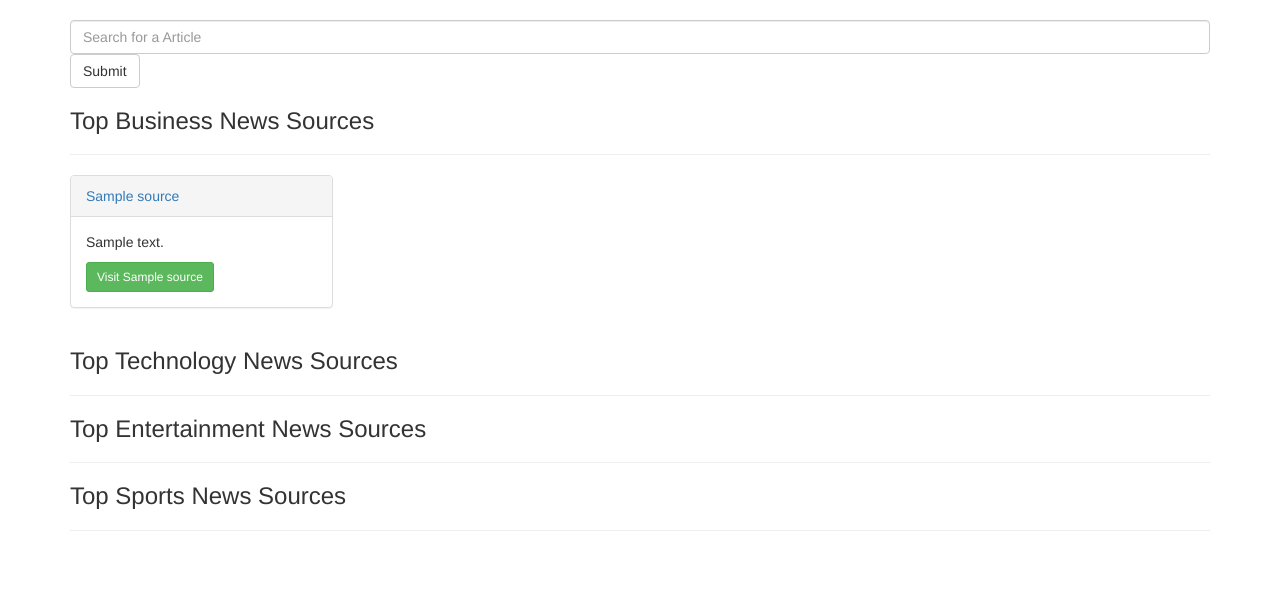
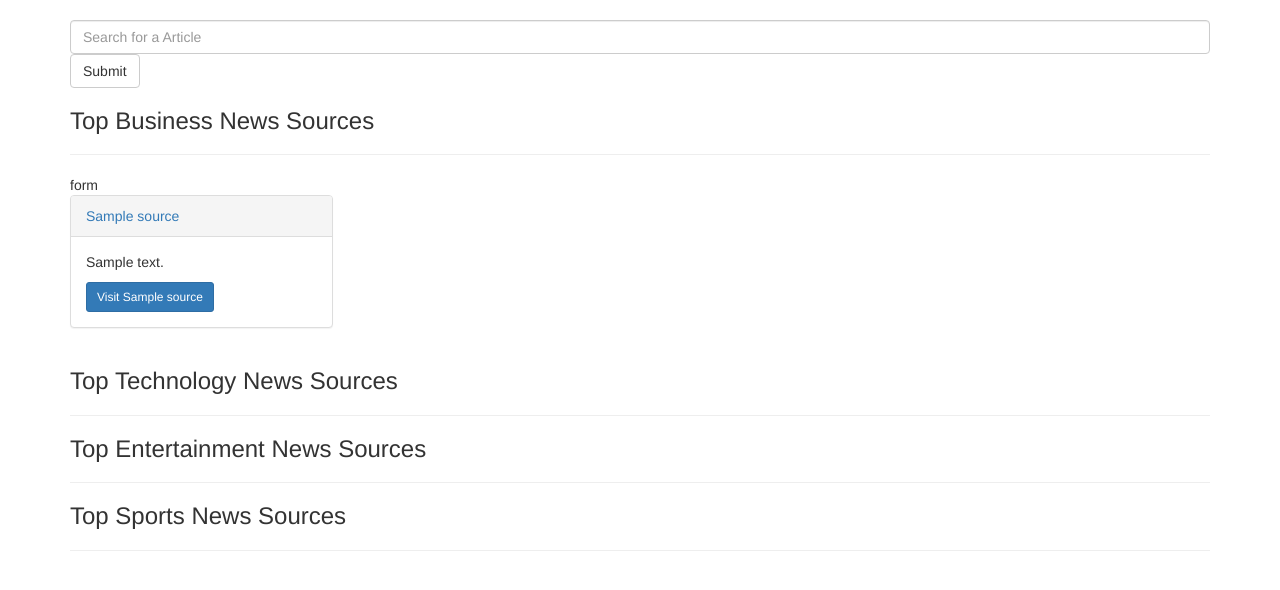
Before and after one commit to jinka/News-Highligh, a Flask app: template app/templates/index.html in a window 1280 px wide. Shown: the part 52-642 px from the top of the page. Run offline with Flask 2, Linux system fonts and the light colour scheme; the template is opened without the code that fills it: most values are stand-ins (such as "Sample title", 1, 10 or a date in 2020); some libraries are stand-ins or nearby versions.

```diff
--- a/app/templates/macros.html
+++ b/app/templates/macros.html
@@ -1,6 +1,6 @@
 {% macro displaySourceList(source_list) %}
 
-	{% for source_row in source_list |batch(4)%}
+	{% for source_row in source_list |batch(4)%}form
         <div class="row">
             {% for sources in source_row %}
 	            <div class="col-md-3">
@@ -13,10 +13,10 @@
 						</div>
 						<div class="panel-body">
 							<p>
-								{{ sources.description |truncate(100)}}
+								{{ sources.description |truncate(150)}}
 
 							</p>
-							<a href="/sources/{{sources.id}}" class="btn btn-success btn-sm">Visit {{sources.name}}</a>
+							<a href="/sources/{{sources.id}}" class="btn btn-primary btn-sm">Visit {{sources.name}}</a>
 						</div>
 
 
```
